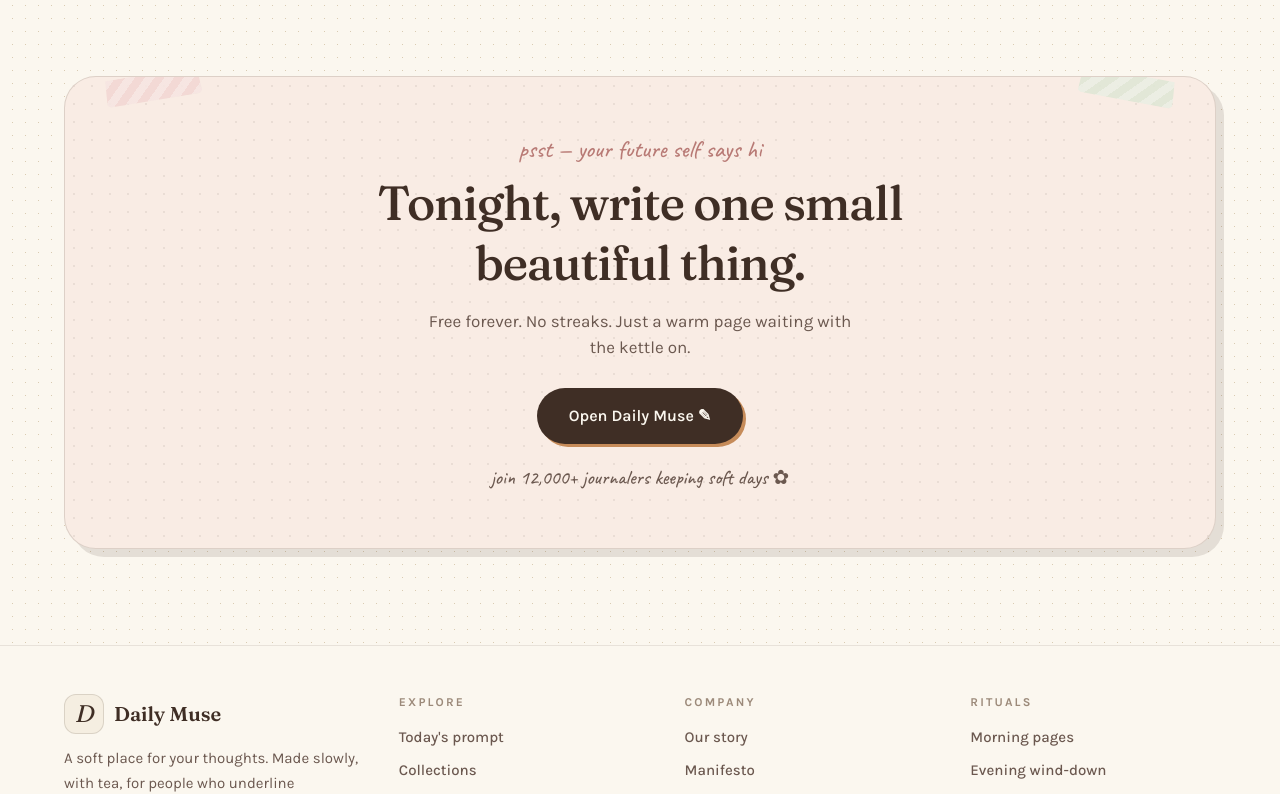
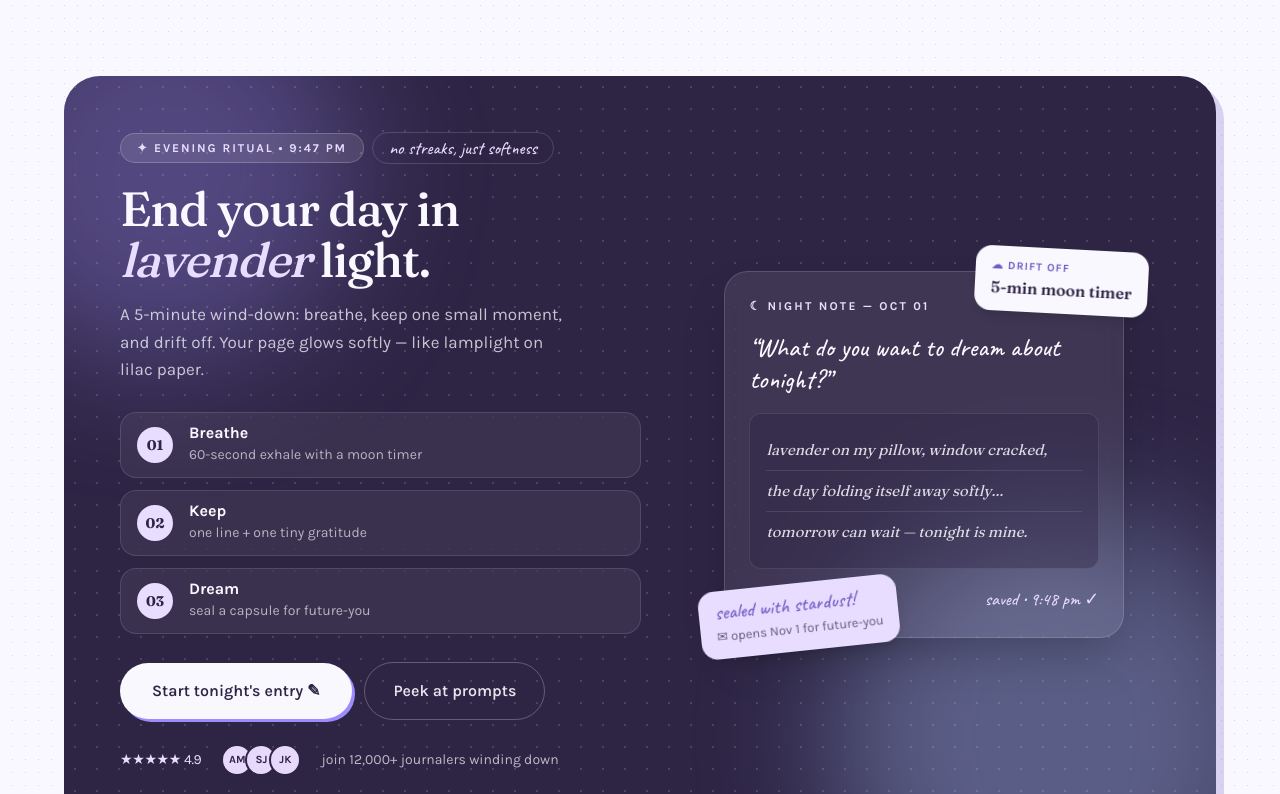
Before and after one commit to Fouziadola/daily_muse, a Next.js app: page / in a window 1280 px wide. Shown: the part 1400-2194 px from the top of the page. Built offline with nearby package versions, Linux system fonts and the light colour scheme.

Commit message:
Update experiment code

```diff
--- a/app/globals.css
+++ b/app/globals.css
@@ -1,8 +1,8 @@
 @import "tailwindcss";
 
 :root {
-  --background: #fbf7ef;
-  --foreground: #3f2e25;
+  --background: #faf8ff;
+  --foreground: #2e2545;
 }
 
 @theme inline {
@@ -14,23 +14,23 @@
 }
 
 @theme {
-  --color-cream: #fbf7ef;
-  --color-parchment: #f5eee1;
-  --color-linen: #efe4d0;
-  --color-sand: #e6d7bc;
-  --color-clay: #c68b59;
-  --color-clay-deep: #a96f3f;
-  --color-rose: #d9a5a0;
-  --color-rose-soft: #f2d8d3;
-  --color-rose-deep: #b87a75;
-  --color-sage: #a8b89a;
-  --color-sage-soft: #dfe7d5;
-  --color-sage-deep: #6d7f5e;
-  --color-espresso: #3f2e25;
-  --color-cocoa: #6b584f;
-  --color-latte: #9c8a7a;
-  --color-gold: #c9a86a;
-  --color-blush: #f9ece4;
+  --color-cream: #faf8ff;
+  --color-parchment: #f1ebfe;
+  --color-linen: #e6d9fb;
+  --color-sand: #d5c2f5;
+  --color-clay: #8b7bd8;
+  --color-clay-deep: #6f5cc4;
+  --color-rose: #c4a8f0;
+  --color-rose-soft: #e9ddff;
+  --color-rose-deep: #7d6bc4;
+  --color-sage: #9db4e8;
+  --color-sage-soft: #dfe6ff;
+  --color-sage-deep: #5f7ab5;
+  --color-espresso: #2e2545;
+  --color-cocoa: #5e557e;
+  --color-latte: #9a90b8;
+  --color-gold: #9d8cff;
+  --color-blush: #ece4ff;
 
   --font-display: "Fraunces", Georgia, serif;
   --font-body: "Karla", ui-sans-serif, system-ui, sans-serif;
@@ -74,10 +74,10 @@ body {
 
 /* paper grain */
 .paper-grain {
-  background-color: #fbf7ef;
+  background-color: #faf8ff;
   background-image:
-    radial-gradient(#d9cbb2 0.7px, transparent 0.7px),
-    radial-gradient(#d9cbb2 0.5px, transparent 0.5px);
+    radial-gradient(#d9cffb 0.7px, transparent 0.7px),
+    radial-gradient(#d9cffb 0.5px, transparent 0.5px);
   background-size:
     26px 26px,
     13px 13px;
@@ -90,13 +90,13 @@ body {
   background-image: repeating-linear-gradient(
     transparent,
     transparent 31px,
-    rgba(166, 139, 115, 0.22) 31px,
-    rgba(166, 139, 115, 0.22) 32px
+    rgba(139, 123, 216, 0.22) 31px,
+    rgba(139, 123, 216, 0.22) 32px
   );
 }
 
 .dotted-bg {
-  background-image: radial-gradient(rgba(63, 46, 37, 0.16) 1.2px, transparent 1.2px);
+  background-image: radial-gradient(rgba(46, 37, 69, 0.14) 1.2px, transparent 1.2px);
   background-size: 18px 18px;
 }
 
@@ -116,6 +116,6 @@ body {
 }
 
 ::selection {
-  background: #e8cfc5;
-  color: #3f2e25;
+  background: #d9cffb;
+  color: #2e2545;
 }
--- a/app/page.tsx
+++ b/app/page.tsx
@@ -263,34 +263,171 @@ export default function Home() {
         </div>
       </section>
 
-      {/* CTA */}
+      {/* CTA — evening ritual */}
       <section id="cta" className="relative overflow-hidden px-5 py-16 sm:px-10 lg:px-16 lg:py-24">
-        <div className="relative w-full overflow-hidden rounded-[32px] border border-espresso/15 bg-blush px-6 py-14 text-center shadow-[8px_8px_0_rgba(63,46,37,0.12)] sm:px-14">
-          <div aria-hidden className="dotted-bg absolute inset-0 opacity-50" />
-          <Tape className="left-10 top-[-4px] rotate-[-10deg] bg-rose-soft" />
-          <Tape className="right-10 top-[-4px] rotate-[10deg] bg-sage-soft" />
-          <div className="relative">
-            <p className="font-hand text-2xl text-rose-deep">
-              psst — your future self says hi
-            </p>
-            <h2 className="mx-auto mt-2 max-w-xl font-serif text-4xl font-medium leading-tight tracking-tight sm:text-5xl">
-              Tonight, write one small beautiful thing.
-            </h2>
-            <p className="mx-auto mt-4 max-w-md text-[17px] text-cocoa">
-              Free forever. No streaks. Just a warm page waiting with the
-              kettle on.
-            </p>
-            <div className="mt-7 flex flex-wrap justify-center gap-3">
-              <a
-                href="#top"
-                className="rounded-full bg-espresso px-8 py-4 font-semibold text-cream shadow-[3px_3px_0_rgba(198,139,89,1)] transition hover:-translate-y-0.5"
+        <div className="relative w-full overflow-hidden rounded-[36px] bg-espresso text-cream shadow-[8px_8px_0_rgba(111,92,196,0.25)]">
+          {/* lavender glow */}
+          <div
+            aria-hidden
+            className="pointer-events-none absolute -left-24 -top-24 h-96 w-96 rounded-full bg-clay/40 blur-3xl"
+          />
+          <div
+            aria-hidden
+            className="pointer-events-none absolute -bottom-32 -right-16 h-[28rem] w-[28rem] rounded-full bg-sage/40 blur-3xl"
+          />
+          <div
+            aria-hidden
+            className="pointer-events-none absolute inset-0 opacity-40"
+            style={{
+              backgroundImage:
+                "radial-gradient(rgba(250,248,255,0.35) 1px, transparent 1px)",
+              backgroundSize: "22px 22px",
+            }}
+          />
+
+          <div className="relative grid gap-12 p-8 sm:p-12 lg:grid-cols-[1.05fr_0.95fr] lg:items-center lg:p-14">
+            {/* copy */}
+            <div>
+              <div className="flex flex-wrap items-center gap-2">
+                <span className="rounded-full border border-white/20 bg-white/10 px-4 py-1.5 text-xs font-bold uppercase tracking-[0.16em] text-rose-soft">
+                  ✦ evening ritual • 9:47 pm
+                </span>
+                <span className="rounded-full border border-white/15 px-4 py-1.5 font-hand text-lg leading-none text-linen">
+                  no streaks, just softness
+                </span>
+              </div>
+              <h2 className="mt-5 font-serif text-4xl font-medium leading-[1.05] tracking-tight sm:text-5xl">
+                End your day in
+                <br />
+                <em className="italic text-rose-soft">lavender</em> light.
+              </h2>
+              <p className="mt-4 max-w-md text-[17px] leading-relaxed text-cream/75">
+                A 5-minute wind-down: breathe, keep one small moment, and
+                drift off. Your page glows softly — like lamplight on lilac
+                paper.
+              </p>
+
+              <ul className="mt-7 space-y-3">
+                {[
+                  ["01", "Breathe", "60-second exhale with a moon timer"],
+                  ["02", "Keep", "one line + one tiny gratitude"],
+                  ["03", "Dream", "seal a capsule for future-you"],
+                ].map(([n, t, d]) => (
+                  <li
+                    key={n}
+                    className="flex items-center gap-4 rounded-2xl border border-white/12 bg-white/[0.06] px-4 py-3 backdrop-blur-sm"
+                  >
+                    <span className="flex h-9 w-9 shrink-0 items-center justify-center rounded-full bg-rose-soft font-serif text-sm font-bold text-espresso">
+                      {n}
+                    </span>
+                    <div>
+                      <p className="font-bold leading-none">{t}</p>
+                      <p className="mt-1 text-sm text-cream/65">{d}</p>
+                    </div>
+                  </li>
+                ))}
+              </ul>
+
+              <div className="mt-7 flex flex-wrap items-center gap-3">
+                <a
+                  href="#top"
+                  className="rounded-full bg-cream px-8 py-4 font-semibold text-espresso shadow-[3px_3px_0_rgba(157,140,255,1)] transition hover:-translate-y-0.5"
+                >
+                  Start tonight&apos;s entry ✎
+                </a>
+                <a
+                  href="#top"
+                  className="rounded-full border border-white/25 px-7 py-4 font-semibold text-cream/90 transition hover:bg-white/10"
+                >
+                  Peek at prompts
+                </a>
+              </div>
+              <div className="mt-6 flex flex-wrap items-center gap-x-5 gap-y-3 text-sm text-cream/70">
+                <span className="tracking-tight text-rose-soft">★★★★★ 4.9</span>
+                <span className="flex -space-x-2">
+                  {["AM", "SJ", "JK"].map((ini) => (
+                    <span
+                      key={ini}
+                      className="flex h-8 w-8 items-center justify-center rounded-full border-2 border-espresso bg-linen text-[11px] font-bold text-espresso"
+                    >
+                      {ini}
+                    </span>
+                  ))}
+                </span>
+                <span>join 12,000+ journalers winding down</span>
+              </div>
+            </div>
+
+            {/* night note card */}
+            <div className="relative mx-auto w-full max-w-[400px]">
+              <div className="relative rounded-[24px] border border-white/15 bg-white/[0.08] p-6 shadow-2xl backdrop-blur-md">
+                <div className="flex items-center justify-between">
+                  <p className="text-xs font-bold uppercase tracking-[0.18em] text-rose-soft">
+                    ☾ night note — Oct 01
+                  </p>
+                  <span className="flex gap-1.5" aria-hidden>
+                    {["○", "◐", "●"].map((m) => (
+                      <span key={m} className="text-sm text-linen/80">
+                        {m}
+                      </span>
+                    ))}
+                  </span>
+                </div>
+                <p className="mt-4 font-hand text-[26px] leading-tight text-cream">
+                  “What do you want to dream about tonight?”
+                </p>
+                <div className="mt-4 space-y-0 rounded-xl border border-white/10 bg-espresso/40 p-4">
+                  {[
+                    "lavender on my pillow, window cracked,",
+                    "the day folding itself away softly…",
+                    "tomorrow can wait — tonight is mine.",
+                  ].map((line) => (
+                    <p
+                      key={line}
+                      className="border-b border-white/10 py-2 font-serif text-[15px] italic leading-6 text-cream/85 last:border-0"
+                    >
+                      {line}
+                    </p>
+                  ))}
+                </div>
+                <div className="mt-4 flex items-center justify-between">
+                  <div className="flex gap-1.5">
+                    {["#e9ddff", "#c4a8f0", "#9db4e8", "#8b7bd8", "#faf8ff"].map(
+                      (c) => (
+                        <span
+                          key={c}
+                          style={{ background: c }}
+                          className="h-5 w-5 rounded-full border border-white/30"
+                        />
+                      ),
+                    )}
+                  </div>
+                  <p className="font-hand text-lg text-linen">
+                    saved • 9:48 pm ✓
+                  </p>
+                </div>
+              </div>
+
+              <div className="animate-float absolute -right-3 -top-5 rotate-3 rounded-2xl bg-cream px-4 py-3 text-espresso shadow-lg sm:-right-6">
+                <p className="text-[11px] font-bold uppercase tracking-widest text-clay-deep">
+                  ☁ drift off
+                </p>
+                <p className="font-serif text-base font-semibold">
+                  5-min moon timer
+                </p>
+              </div>
+              <div
+                className="animate-float-slow absolute -bottom-6 -left-3 -rotate-3 rounded-2xl bg-rose-soft px-4 py-3 text-espresso shadow-lg sm:-left-6"
+                style={{ ["--float-rotate" as string]: "-3deg" }}
               >
-                Open Daily Muse ✎
-              </a>
+                <p className="font-hand text-xl leading-none text-clay-deep">
+                  sealed with stardust!
+                </p>
+                <p className="mt-1 text-[13px] text-espresso/70">
+                  ✉ opens Nov 1 for future-you
+                </p>
+              </div>
             </div>
-            <p className="mt-5 font-hand text-xl text-cocoa">
-              join 12,000+ journalers keeping soft days ✿
-            </p>
           </div>
         </div>
       </section>
```
